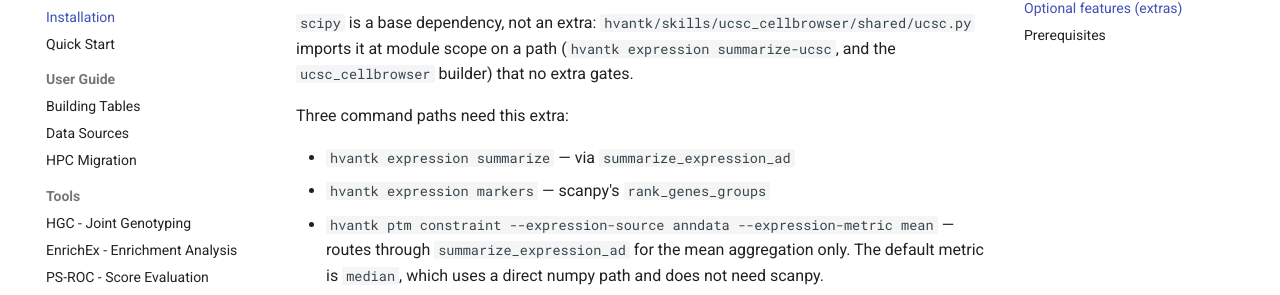
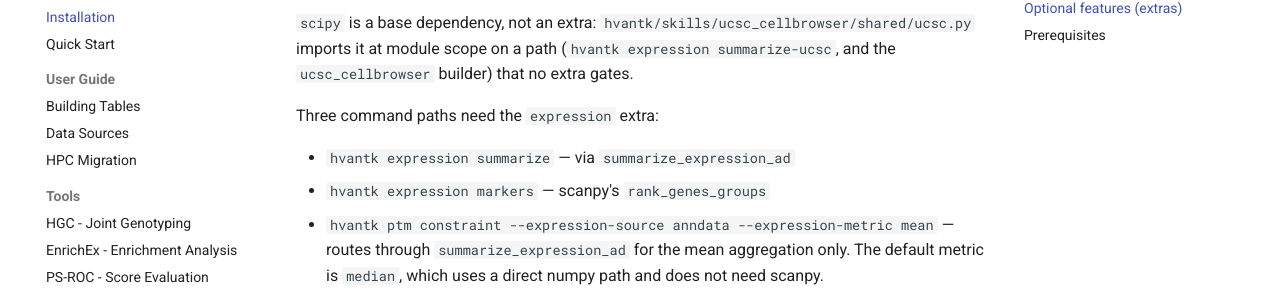
Before and after one commit to bigbio/hvantk, an MkDocs documentation site: the page built from docs_site/getting-started/installation.md, in a window 1280 px wide and 900 px high, scrolled down 1390 px. Shown: the part 154-449 px from the top of the window. Built offline with MkDocs 1.6.1 and Material for MkDocs 9.7.7, drawn with Linux system fonts in a browser that asks for light colours; comment, search, counter and statistics services are not loaded.

Commit message:
docs(deps): name the expression extra, the fifth scipy importer, and seven extras, not six (#376)

```diff
--- a/docs_site/getting-started/installation.md
+++ b/docs_site/getting-started/installation.md
@@ -50,7 +50,7 @@
 imports it at module scope on a path (`hvantk expression summarize-ucsc`, and the
 `ucsc_cellbrowser` builder) that no extra gates.
 
-Three command paths need this extra:
+Three command paths need the `expression` extra:
 
 - `hvantk expression summarize` — via `summarize_expression_ad`
 - `hvantk expression markers` — scanpy's `rank_genes_groups`
--- a/pyproject.toml
+++ b/pyproject.toml
@@ -51,9 +51,10 @@
     # Imported at module scope by the same ucsc.py (`from scipy import sparse`), on the same
     # base-install-reachable path -- yet scipy was declared only in seven extras, none of
     # which gate `summarize-ucsc` or the ucsc builder. It always arrived transitively via
-    # anndata (which requires scipy>1.8 unconditionally), which is exactly why nothing
+    # anndata (which requires scipy unconditionally), which is exactly why nothing
     # noticed a base-reachable command could need an undeclared-at-base package (#376). Also
-    # imported at module scope by algorithms/{ptm/constraint,enrichex/overlap,burden/fet}.py.
+    # imported at module scope by algorithms/{ptm/constraint,enrichex/overlap,burden/fet,
+    # visualization/expression/anndata}.py.
     "scipy>=1.8",
 ]
 
```
Also changed, not shown: 1 other file.
